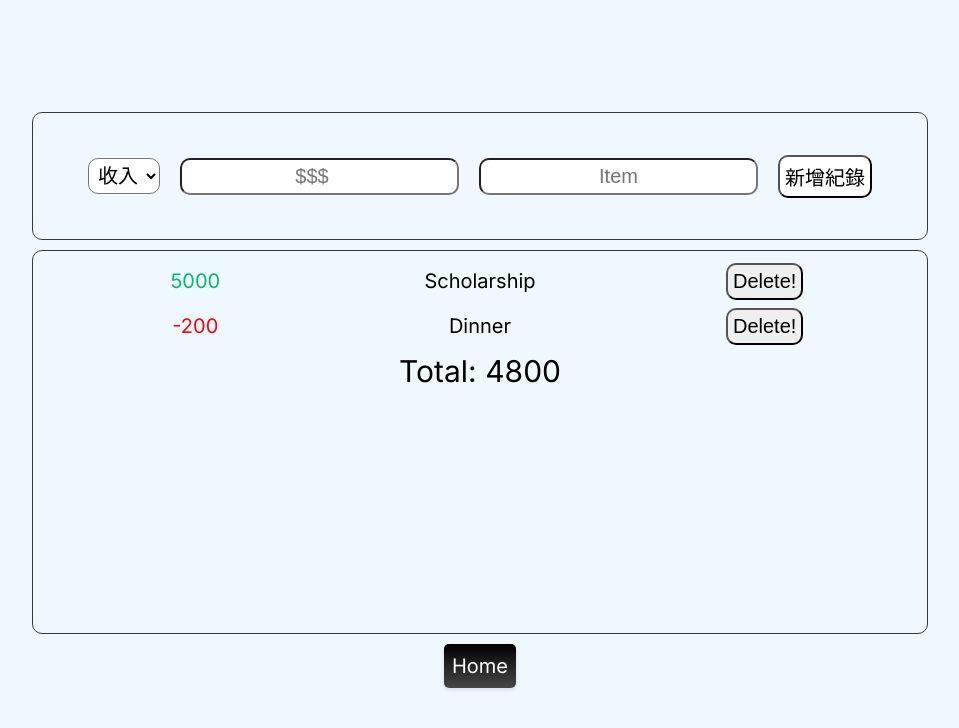
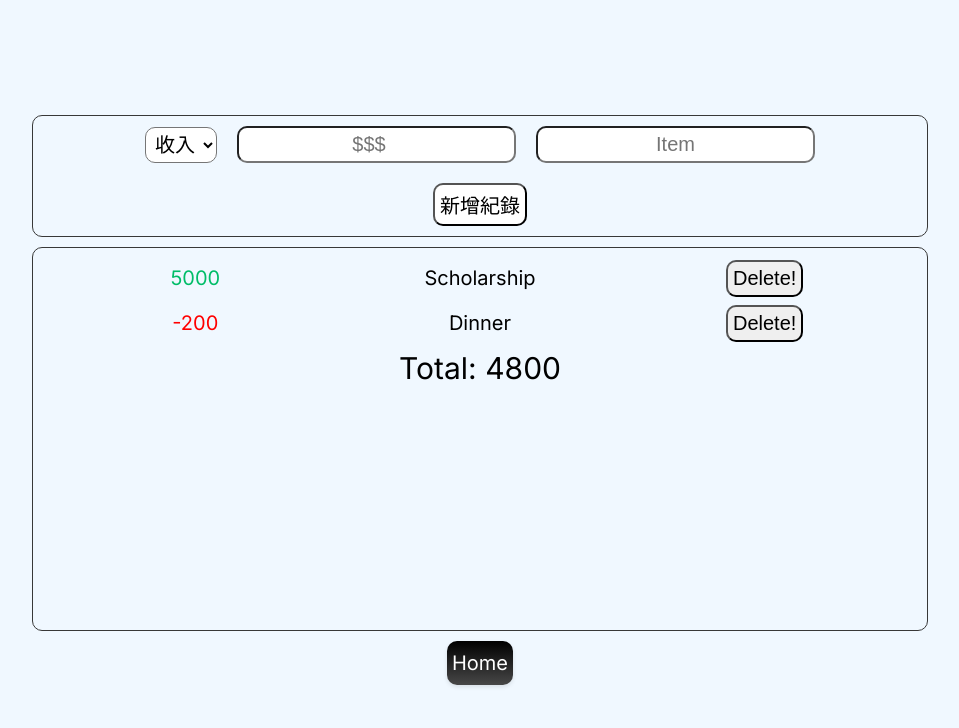
Before and after one commit to Yo0GuitarIT/accounting-tool, a Next.js app: page /accounting in a window 1280 px wide. Shown: the top 728 px of the page, without its empty margins (160-1119 px from the left). Built offline with nearby package versions, Linux system fonts and the light colour scheme; a web font is replaced by a local one.

Commit message:
fix RWD style

```diff
--- a/app/accounting/UpContainer.module.css
+++ b/app/accounting/UpContainer.module.css
@@ -1,9 +1,10 @@
 .upContainer {
   width: 100%;
-  height: 20%;
+  height: auto;
   border: 1px solid #383838;
   border-radius: 10px;
   display: flex;
+  flex-wrap: wrap;
   justify-content: center;
   align-items: center;
   padding: 0 50px;
--- a/app/accounting/page.module.css
+++ b/app/accounting/page.module.css
@@ -22,7 +22,7 @@
 .button41 {
   background-color: initial;
   background-image: linear-gradient(-180deg, #000000, #474747);
-  border-radius: 5px;
+  border-radius: 10px;
   box-shadow: rgba(0, 0, 0, 0.1) 0 2px 4px;
   color: #FFFFFF;
   cursor: pointer;
@@ -32,7 +32,7 @@
   line-height: 44px;
   outline: 0;
   overflow: hidden;
-  padding: 0 0;
+  padding: 0 5px;
   pointer-events: auto;
   position: relative;
   text-align: center;
@@ -41,7 +41,7 @@
   -webkit-user-select: none;
   vertical-align: top;
   white-space: nowrap;
-  width: 8%;
+  width: auto;
   z-index: 9;
   border: 0;
 }
```
